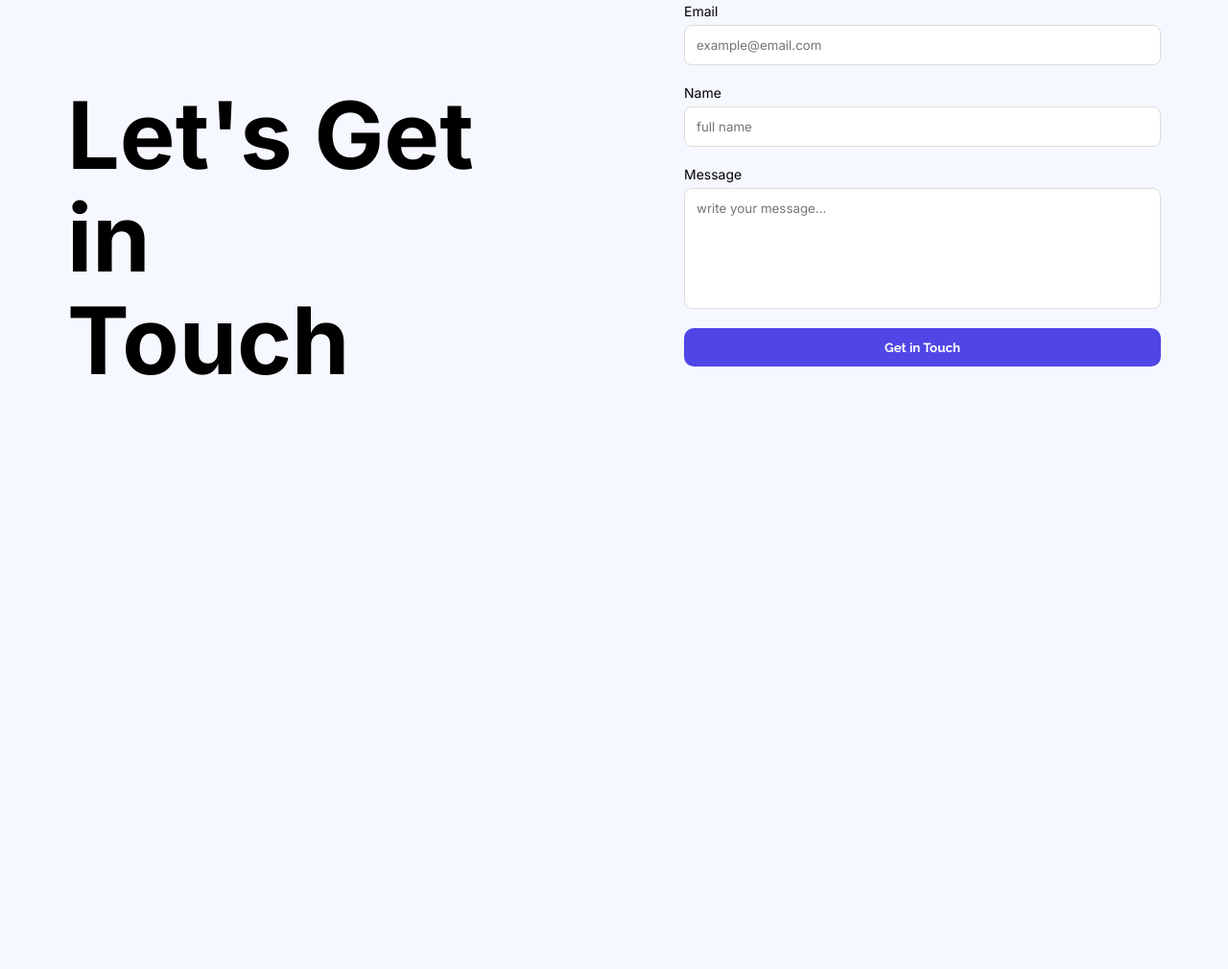
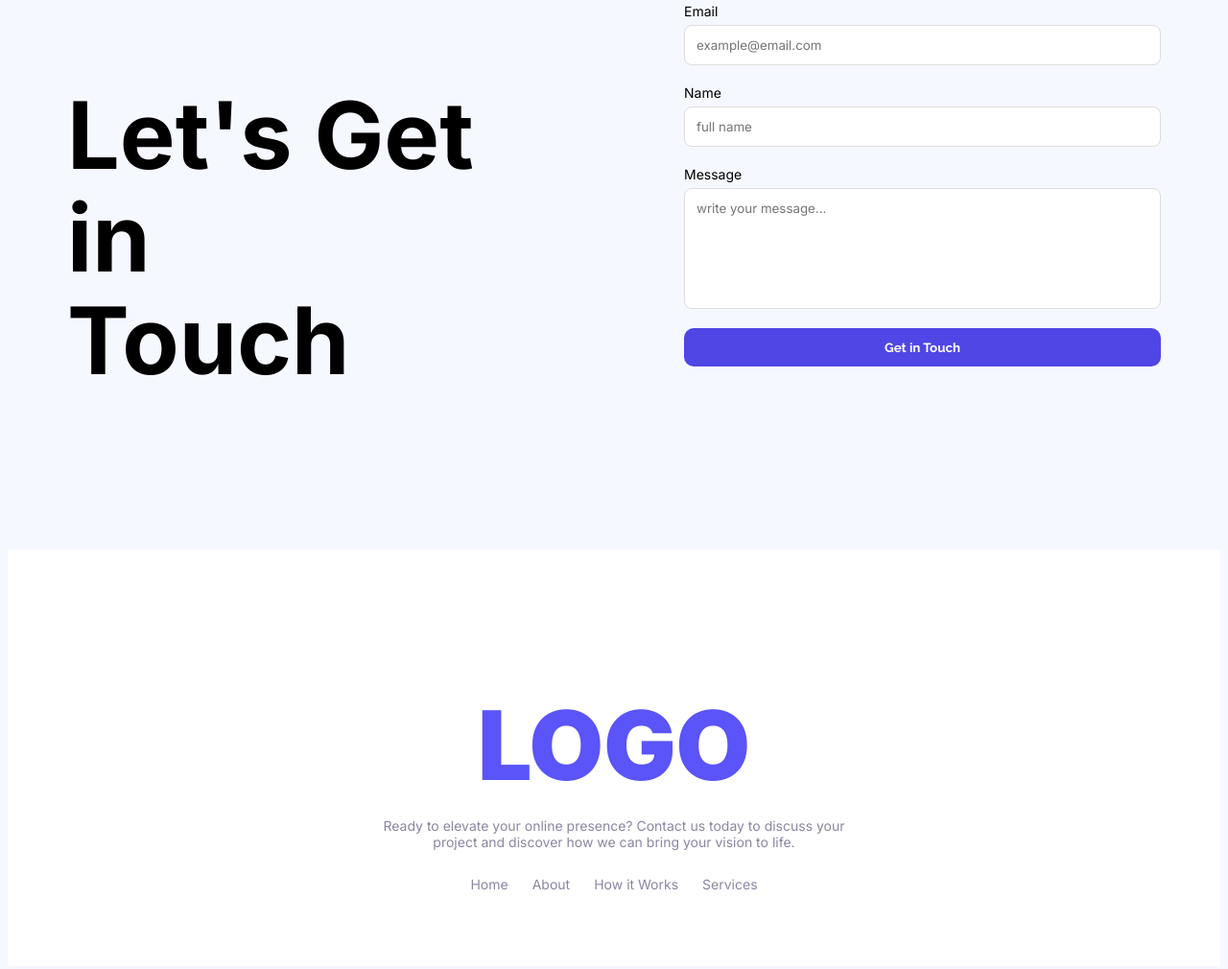
Before and after one commit to AfrinAfro/ph-a1, a plain HTML site: page index.html in a window 1280 px wide. Shown: the part 2697-3707 px from the top of the page at 96% size. Before the commit the page ends 3278 px from the top, so only its background shows below. Drawn offline with Linux system fonts and the light colour scheme.

Commit message:
added footer

```diff
--- a/index.html
+++ b/index.html
@@ -159,19 +159,27 @@
   </div>
 </section>
 
+</main>
+<footer class="footer">
+  <div class="footer-container">
 
+    <h2 class="footer-logo inter-normal">LOGO</h2>
 
+    <p class="footer-text">
+      Ready to elevate your online presence? Contact us today to discuss
+      your project and discover how we can bring your vision to life.
+    </p>
 
+    <ul class="footer-links">
+      <li><a href="#">Home</a></li>
+      <li><a href="#">About</a></li>
+      <li><a href="#">How it Works</a></li>
+      <li><a href="#">Services</a></li>
+    </ul>
 
+  </div>
+</footer>
 
-
-
-
-
-</main>
- <footer>
-
- </footer>
 
 </body>
 
--- a/styles/webflow.css
+++ b/styles/webflow.css
@@ -280,3 +280,43 @@ body{
   min-height: 100px;
   resize: none;
 }
+
+
+/* Footer */
+.footer {
+  padding: 60px 20px;
+  text-align: center;
+  background: #ffffff;
+}
+
+.footer-logo {
+  font-size: 100px;
+  font-weight: 900;
+  color: #5a54f9;
+  margin-bottom: 15px;
+}
+
+.footer-text {
+  font-size: 14px;
+  color: #8987A1;
+  max-width: 500px;
+  margin: 0 auto 25px;
+}
+
+.footer-links {
+  list-style: none;
+  display: flex;
+  justify-content: center;
+  gap: 25px;
+  padding: 0;
+}
+
+.footer-links a {
+  text-decoration: none;
+  font-size: 14px;
+  color: #8987A1;
+}
+
+.footer-links a:hover {
+  color: #5a54f9;
+}
```
